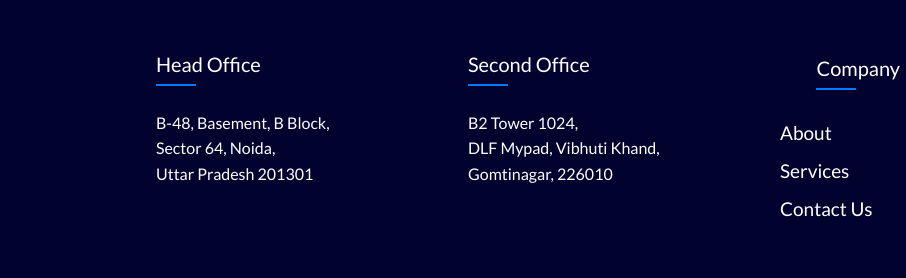
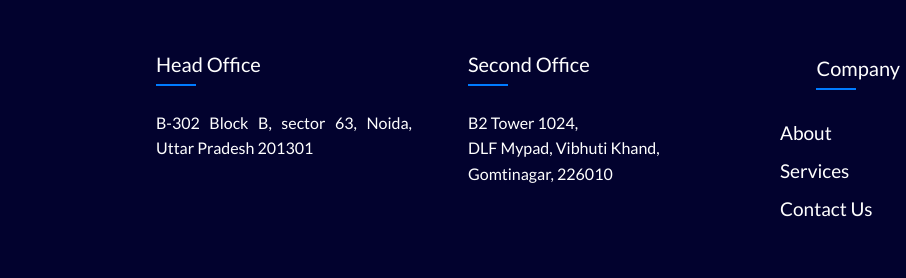
Before and after one commit to vahan-help/vahanhelpm, a website: page index.html in a window 1280 px wide. Shown: the part 7105-7383 px from the top of the page, 0-906 px from the left. Drawn offline with nearby package versions, Linux system fonts and the light colour scheme.

Commit message:
Update index.html

```diff
--- a/index.html
+++ b/index.html
@@ -297,9 +297,7 @@
         <div class="footer-col">
             <h4>Head Office</h4>
             <p>
-                B-48, Basement, B Block,<br>
-                Sector 64, Noida,<br>
-                Uttar Pradesh 201301
+                B-302  Block B, sector 63, Noida, Uttar Pradesh 201301
             </p>
         </div>
 
```
